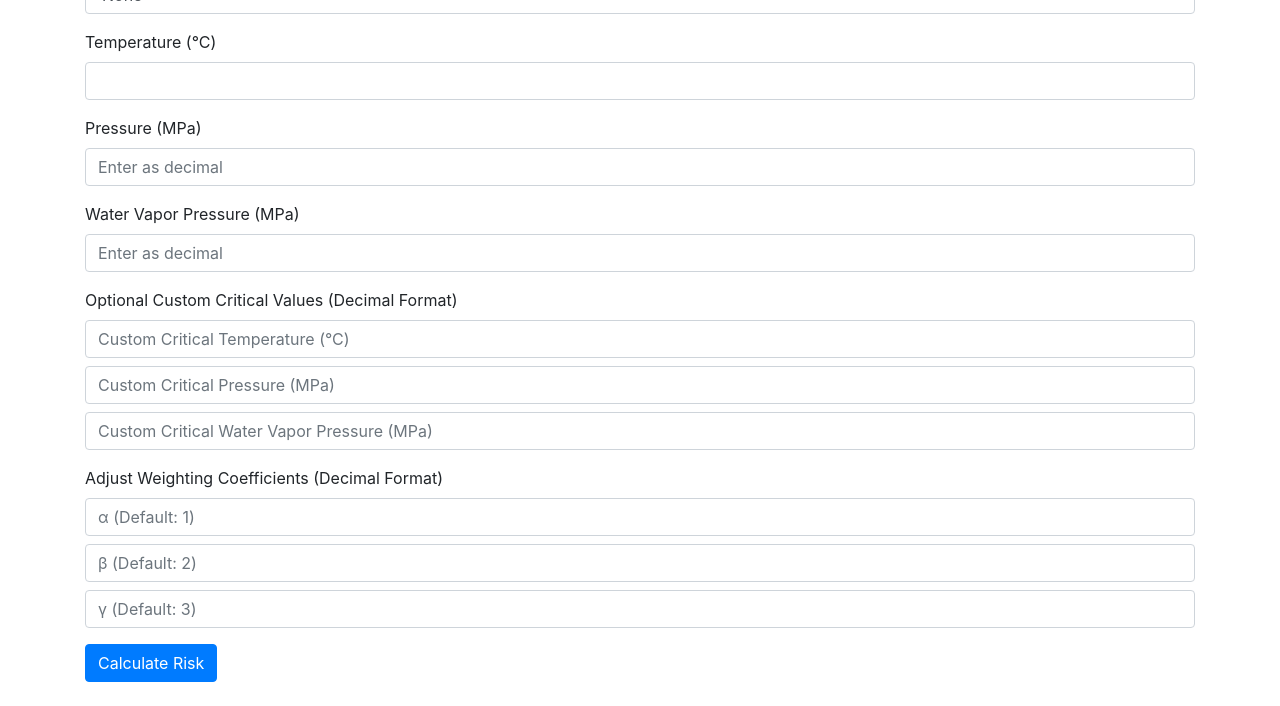
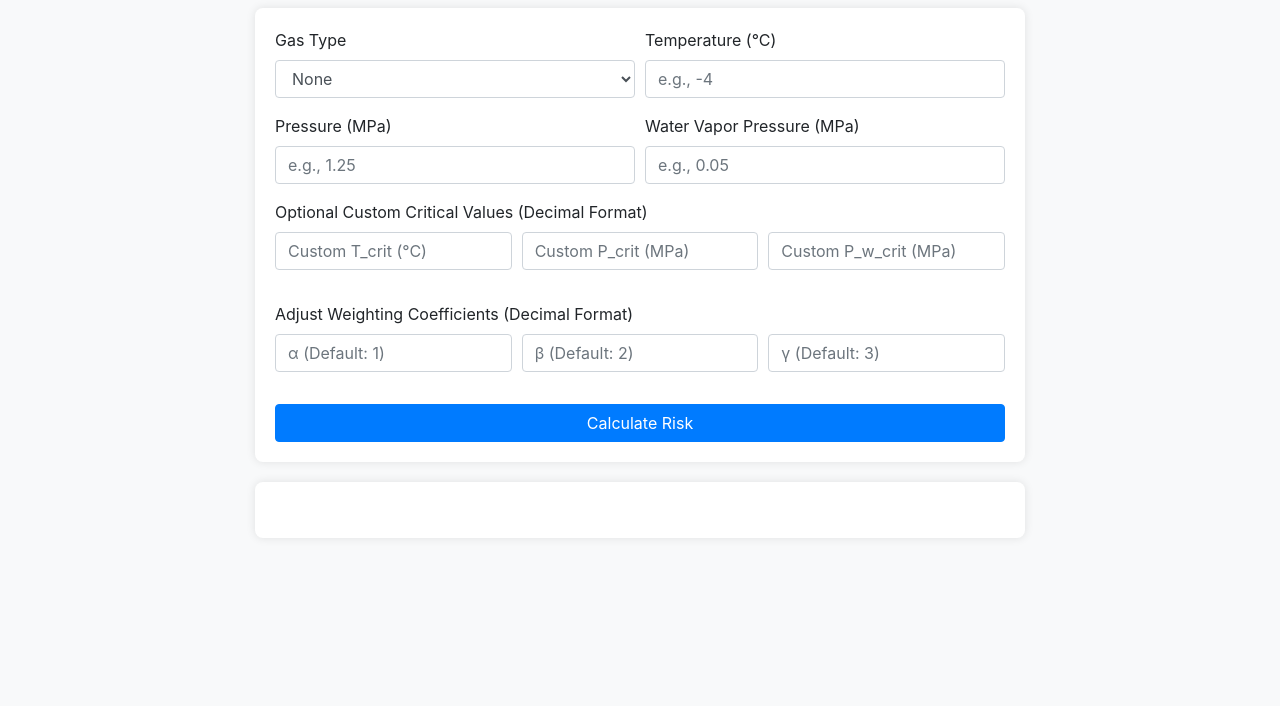
Before and after one commit to MHXXIN/hydrate-risk-simulator, a plain HTML site: page index.html in a window 1280 px wide. Shown: the part 160-866 px from the top of the page. After the commit the page ends 800 px from the top, so only its background shows below. Drawn offline with nearby package versions, Linux system fonts and the light colour scheme.

Commit message:
Update index.html

```diff
--- a/index.html
+++ b/index.html
@@ -5,6 +5,42 @@
     <meta name="viewport" content="width=device-width, initial-scale=1.0">
     <title>Advanced Hydrate Formation Risk Calculator</title>
     <link rel="stylesheet" href="https://stackpath.bootstrapcdn.com/bootstrap/4.3.1/css/bootstrap.min.css">
+    <style>
+        /* Custom Styles */
+        body {
+            background-color: #f8f9fa;
+        }
+        .container {
+            max-width: 800px;
+        }
+        .form-section {
+            background-color: #ffffff;
+            padding: 20px;
+            border-radius: 8px;
+            box-shadow: 0 0 10px rgba(0, 0, 0, 0.1);
+        }
+        .result-section {
+            background-color: #ffffff;
+            padding: 20px;
+            border-radius: 8px;
+            margin-top: 20px;
+            box-shadow: 0 0 10px rgba(0, 0, 0, 0.1);
+        }
+        .result-section h2 {
+            color: #dc3545; /* Bootstrap's danger color for emphasis */
+        }
+        @media (max-width: 576px) {
+            .form-section, .result-section {
+                padding: 15px;
+            }
+            .form-group label {
+                font-size: 1rem;
+            }
+            .btn {
+                width: 100%;
+            }
+        }
+    </style>
     <script>
         const gasData = {
             "Methane": { T_crit: 0, P_crit: 1, P_w_crit: 0.05, C: 1.5, enthalpy: 2100 },
@@ -24,15 +60,20 @@
             const gas = getGas();
 
             // Determine critical values: use custom inputs or defaults based on gas type selection
-            const T_crit = parseFloat(document.getElementById("custom_T_crit").value) || (gas !== "None" ? gasData[gas].T_crit : 0);
-            const P_crit = parseFloat(document.getElementById("custom_P_crit").value) || (gas !== "None" ? gasData[gas].P_crit : 1);
-            const P_w_crit = parseFloat(document.getElementById("custom_P_w_crit").value) || (gas !== "None" ? gasData[gas].P_w_crit : 0.05);
+            const customT_crit = document.getElementById("custom_T_crit").value;
+            const customP_crit = document.getElementById("custom_P_crit").value;
+            const customPw_crit = document.getElementById("custom_P_w_crit").value;
+
+            const T_crit = customT_crit ? parseFloat(customT_crit) : (gas !== "None" ? gasData[gas].T_crit : 0);
+            const P_crit = customP_crit ? parseFloat(customP_crit) : (gas !== "None" ? gasData[gas].P_crit : 1);
+            const P_w_crit = customPw_crit ? parseFloat(customPw_crit) : (gas !== "None" ? gasData[gas].P_w_crit : 0.05);
+
             const alpha = parseFloat(document.getElementById("alpha").value) || 1;
             const beta = parseFloat(document.getElementById("beta").value) || 2;
             const gamma = parseFloat(document.getElementById("gamma").value) || 3;
 
-            // Risk Calculation Formula
-            let R = alpha * Math.abs(T_crit - T) ** 1.1 + beta * Math.abs(P - P_crit) ** 1.2 + gamma * Math.abs(P_w - P_w_crit) ** 1.3;
+            // Risk Calculation Formula without absolute value
+            let R = alpha * (T_crit - T) ** 1.1 + beta * (P - P_crit) ** 1.2 + gamma * (P_w - P_w_crit) ** 1.3;
 
             // Display Risk Score and Percentage
             document.getElementById("result").innerHTML = `Risk of Hydrate Formation Score: ${R.toFixed(2)}`;
@@ -56,7 +97,7 @@
         }
 
         function displayFormulas(T, P, P_w) {
-            const riskFormula = "R = α * |T_crit - T|^1.1 + β * |P - P_crit|^1.2 + γ * |P_w - P_w_crit|^1.3";
+            const riskFormula = "R = α * (T_crit - T)^1.1 + β * (P - P_crit)^1.2 + γ * (P_w - P_w_crit)^1.3";
             const gas = getGas();
             const clapeyronFormula = gas !== "None"
                 ? `ln(P) = (${gasData[gas].enthalpy} / R) * (1 / T) + ${gasData[gas].C} + k * ${P_w}`
@@ -76,12 +117,14 @@
     </script>
 </head>
 <body>
-    <div class="container">
-        <h1 class="mt-5">Advanced Hydrate Formation Risk Calculator</h1>
+    <div class="container my-5">
+        <h1 class="text-center mb-4">Advanced Hydrate Formation Risk Calculator</h1>
+        <div class="form-section">
             <form onsubmit="event.preventDefault(); calculateRisk();">
-            <div class="form-group">
+                <div class="form-row">
+                    <div class="form-group col-md-6">
                         <label for="gas_type">Gas Type</label>
-                <select id="gas_type" class="form-control">
+                        <select id="gas_type" class="form-control" required>
                             <option value="None">None</option>
                             <option value="Methane">Methane</option>
                             <option value="Ethane">Ethane</option>
@@ -92,39 +135,64 @@
                             <option value="Mixed Gas">Mixed Gas</option>
                         </select>
                     </div>
-            <div class="form-group">
+                    <div class="form-group col-md-6">
                         <label for="temperature">Temperature (°C)</label>
-                <input type="number" class="form-control" id="temperature" required>
+                        <input type="number" class="form-control" id="temperature" placeholder="e.g., -4" required>
                     </div>
-            <div class="form-group">
+                </div>
+                <div class="form-row">
+                    <div class="form-group col-md-6">
                         <label for="pressure">Pressure (MPa)</label>
-                <input type="number" class="form-control" id="pressure" step="0.01" placeholder="Enter as decimal" required>
+                        <input type="number" class="form-control" id="pressure" step="0.01" placeholder="e.g., 1.25" required>
                     </div>
-            <div class="form-group">
+                    <div class="form-group col-md-6">
                         <label for="water_pressure">Water Vapor Pressure (MPa)</label>
-                <input type="number" class="form-control" id="water_pressure" step="0.01" placeholder="Enter as decimal" required>
+                        <input type="number" class="form-control" id="water_pressure" step="0.01" placeholder="e.g., 0.05" required>
+                    </div>
                 </div>
                 <div class="form-group">
                     <label>Optional Custom Critical Values (Decimal Format)</label>
-                <input type="number" class="form-control mb-2" id="custom_T_crit" placeholder="Custom Critical Temperature (°C)" step="0.01">
-                <input type="number" class="form-control mb-2" id="custom_P_crit" placeholder="Custom Critical Pressure (MPa)" step="0.01">
-                <input type="number" class="form-control mb-2" id="custom_P_w_crit" placeholder="Custom Critical Water Vapor Pressure (MPa)" step="0.01">
+                    <div class="form-row">
+                        <div class="form-group col-md-4">
+                            <input type="number" class="form-control" id="custom_T_crit" placeholder="Custom T_crit (°C)" step="0.01">
+                        </div>
+                        <div class="form-group col-md-4">
+                            <input type="number" class="form-control" id="custom_P_crit" placeholder="Custom P_crit (MPa)" step="0.01">
+                        </div>
+                        <div class="form-group col-md-4">
+                            <input type="number" class="form-control" id="custom_P_w_crit" placeholder="Custom P_w_crit (MPa)" step="0.01">
+                        </div>
+                    </div>
                 </div>
                 <div class="form-group">
                     <label>Adjust Weighting Coefficients (Decimal Format)</label>
-                <input type="number" class="form-control mb-2" id="alpha" placeholder="α (Default: 1)" step="0.01">
-                <input type="number" class="form-control mb-2" id="beta" placeholder="β (Default: 2)" step="0.01">
-                <input type="number" class="form-control mb-2" id="gamma" placeholder="γ (Default: 3)" step="0.01">
+                    <div class="form-row">
+                        <div class="form-group col-md-4">
+                            <input type="number" class="form-control" id="alpha" placeholder="α (Default: 1)" step="0.01">
                         </div>
-            <button type="submit" class="btn btn-primary">Calculate Risk</button>
+                        <div class="form-group col-md-4">
+                            <input type="number" class="form-control" id="beta" placeholder="β (Default: 2)" step="0.01">
+                        </div>
+                        <div class="form-group col-md-4">
+                            <input type="number" class="form-control" id="gamma" placeholder="γ (Default: 3)" step="0.01">
+                        </div>
+                    </div>
+                </div>
+                <button type="submit" class="btn btn-primary btn-block">Calculate Risk</button>
             </form>
+        </div>
 
-        <div class="mt-4">
-            <h2 id="result"></h2>
-            <h2 id="resultPercentage"></h2>
-            <div id="suggestions"></div>
+        <div class="result-section">
+            <h2 id="result" class="text-center"></h2>
+            <h2 id="resultPercentage" class="text-center"></h2>
+            <div id="suggestions" class="mt-3"></div>
             <div id="formulas" class="mt-3"></div>
         </div>
     </div>
+
+    <!-- Bootstrap JS and dependencies (optional, for better interactivity) -->
+    <script src="https://code.jquery.com/jquery-3.3.1.slim.min.js"></script>
+    <script src="https://cdnjs.cloudflare.com/ajax/libs/popper.js/1.14.7/umd/popper.min.js"></script>
+    <script src="https://stackpath.bootstrapcdn.com/bootstrap/4.3.1/js/bootstrap.min.js"></script>
 </body>
 </html>
```
Lines whose indentation alone changed are shown as unchanged.
